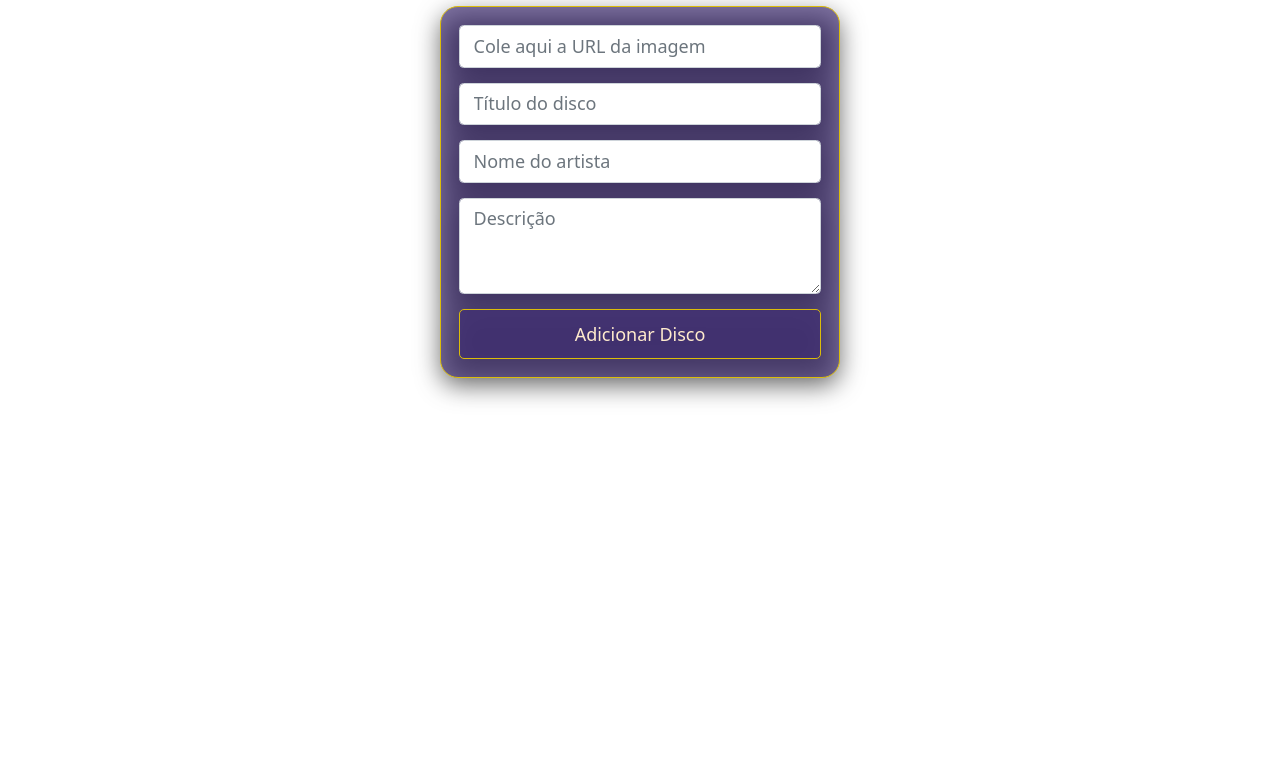
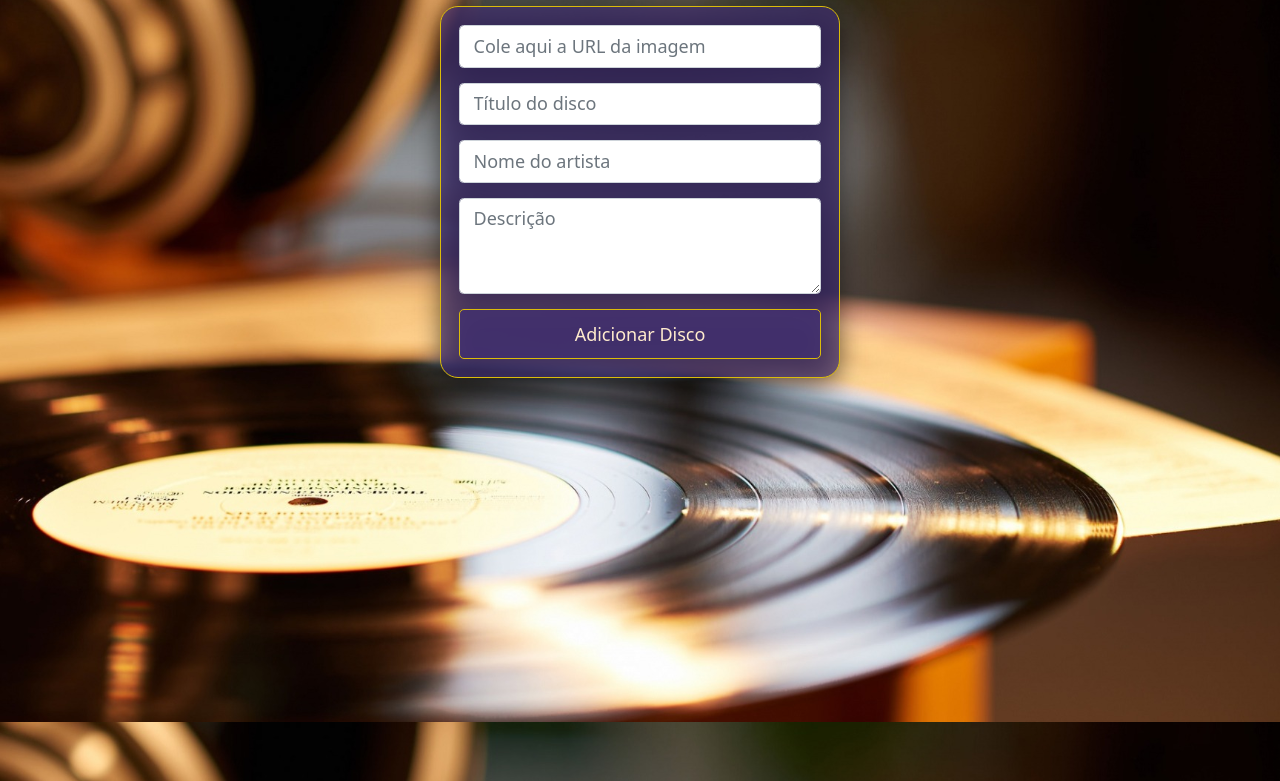
Before and after one commit to dnwest/Front2Checkpoint1, a plain HTML site: page index.html in a window 1280 px wide. Shown: the part 78-859 px from the top of the page. Drawn offline with nearby package versions, Linux system fonts and the light colour scheme.

Commit message:
Add Background

```diff
--- a/styles/styles.css
+++ b/styles/styles.css
@@ -8,7 +8,7 @@
 
 body {
     height: 100vw;
-    background-image:url(./img/wallpaperDisco.jpg);
+    background-image:url(../img/wallpaperDisco.jpg);
     background-repeat: no-repeat;
     background-size: cover;
     background-attachment: fixed;
```
